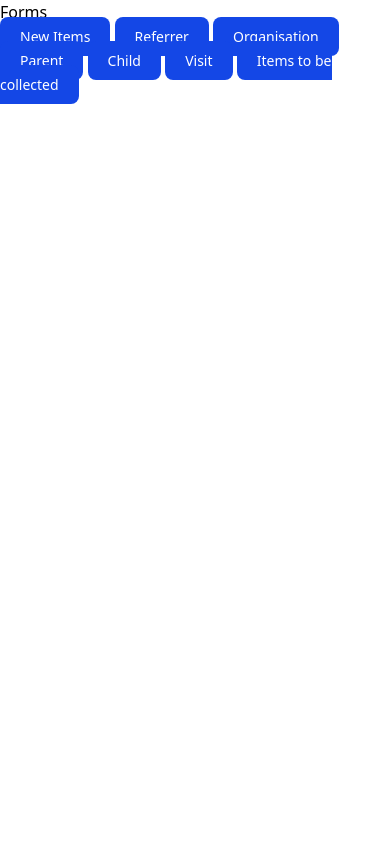
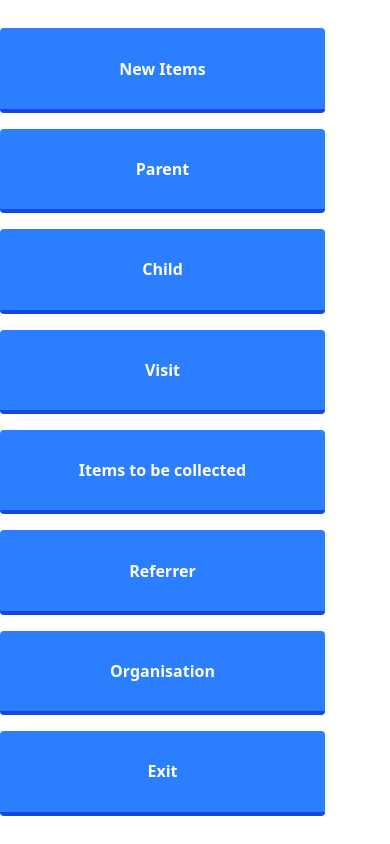
Before and after one commit to nrstirzaker/JigsawMenuServer, a website: page public/staff.html in a window 390 px wide. Drawn offline with nearby package versions, Linux system fonts and the light colour scheme.

Commit message:
Made the UI nicer and applied a responsive design

```diff
--- a/public/staff.html
+++ b/public/staff.html
@@ -5,14 +5,14 @@
     <script src="https://cdn.jsdelivr.net/npm/@tailwindcss/browser@4"></script>
 </head>
 <html>
-    <h2>Forms</h2>
-    <div class = "menu">
-        <a class = "text-white bg-blue-700 hover:bg-blue-800 focus:ring-4 focus:ring-blue-300 font-medium rounded-lg text-sm px-5 py-2.5 dark:bg-blue-600 dark:hover:bg-blue-700 focus:outline-none dark:focus:ring-blue-800" href = "https://lighthouse-jigsaw-hub.net/dashboard/#/nc/form/6db39ccb-643e-4e6d-831a-e9abf5445947">New Items</a>
-        <a class = "text-white bg-blue-700 hover:bg-blue-800 focus:ring-4 focus:ring-blue-300 font-medium rounded-lg text-sm px-5 py-2.5 dark:bg-blue-600 dark:hover:bg-blue-700 focus:outline-none dark:focus:ring-blue-800" href = "https://lighthouse-jigsaw-hub.net/dashboard/#/nc/form/8bfef796-f2a6-404b-9923-9afaceb1760d">Referrer</a>
-        <a class = "text-white bg-blue-700 hover:bg-blue-800 focus:ring-4 focus:ring-blue-300 font-medium rounded-lg text-sm px-5 py-2.5 dark:bg-blue-600 dark:hover:bg-blue-700 focus:outline-none dark:focus:ring-blue-800" href = "https://lighthouse-jigsaw-hub.net/dashboard/#/nc/form/9fbb06ed-1adc-44cc-b796-9370dc8641a2">Organisation</a>
-        <a class = "text-white bg-blue-700 hover:bg-blue-800 focus:ring-4 focus:ring-blue-300 font-medium rounded-lg text-sm px-5 py-2.5 dark:bg-blue-600 dark:hover:bg-blue-700 focus:outline-none dark:focus:ring-blue-800" href = "https://lighthouse-jigsaw-hub.net/dashboard/#/nc/form/ae1ab15c-f172-4b6d-ba47-b5509b804422">Parent</a>
-        <a class = "text-white bg-blue-700 hover:bg-blue-800 focus:ring-4 focus:ring-blue-300 font-medium rounded-lg text-sm px-5 py-2.5 dark:bg-blue-600 dark:hover:bg-blue-700 focus:outline-none dark:focus:ring-blue-800" href = "https://lighthouse-jigsaw-hub.net/dashboard/#/nc/form/7fb5e854-a13b-49ef-aaa4-c74e829efa00">Child</a>
-        <a class = "text-white bg-blue-700 hover:bg-blue-800 focus:ring-4 focus:ring-blue-300 font-medium rounded-lg text-sm px-5 py-2.5 dark:bg-blue-600 dark:hover:bg-blue-700 focus:outline-none dark:focus:ring-blue-800" href = "https://lighthouse-jigsaw-hub.net/dashboard/#/nc/form/4b8d3315-1947-4c0a-8cbd-d7afcb1598d4">Visit</a>
-        <a class = "text-white bg-blue-700 hover:bg-blue-800 focus:ring-4 focus:ring-blue-300 font-medium rounded-lg text-sm px-5 py-2.5 dark:bg-blue-600 dark:hover:bg-blue-700 focus:outline-none dark:focus:ring-blue-800" href = "https://lighthouse-jigsaw-hub.net/dashboard/#/nc/form/409687ab-07b8-4932-86b2-647054da9e53">Items to be collected</a>
+    <div class = "h-screen w-screen content-center">
+        <button class = "bg-blue-500 hover:bg-blue-400 text-white font-bold py-2 px-4 border-b-4 border-blue-700 hover:border-blue-500 rounded w-5/6 h-1/10 mb-2 mt-2" onclick = "window.location = 'https://lighthouse-jigsaw-hub.net/dashboard/#/nc/form/6db39ccb-643e-4e6d-831a-e9abf5445947'">New Items</button>
+        <button class = "bg-blue-500 hover:bg-blue-400 text-white font-bold py-2 px-4 border-b-4 border-blue-700 hover:border-blue-500 rounded w-5/6 h-1/10 mb-2 mt-2" onclick = "window.location = 'https://lighthouse-jigsaw-hub.net/dashboard/#/nc/form/ae1ab15c-f172-4b6d-ba47-b5509b804422'">Parent</button>
+        <button class = "bg-blue-500 hover:bg-blue-400 text-white font-bold py-2 px-4 border-b-4 border-blue-700 hover:border-blue-500 rounded w-5/6 h-1/10 mb-2 mt-2" onclick = "window.location = 'https://lighthouse-jigsaw-hub.net/dashboard/#/nc/form/7fb5e854-a13b-49ef-aaa4-c74e829efa00'">Child</button>
+        <button class = "bg-blue-500 hover:bg-blue-400 text-white font-bold py-2 px-4 border-b-4 border-blue-700 hover:border-blue-500 rounded w-5/6 h-1/10 mb-2 mt-2" onclick = "window.location = 'https://lighthouse-jigsaw-hub.net/dashboard/#/nc/form/4b8d3315-1947-4c0a-8cbd-d7afcb1598d4'">Visit</button>
+        <button class = "bg-blue-500 hover:bg-blue-400 text-white font-bold py-2 px-4 border-b-4 border-blue-700 hover:border-blue-500 rounded w-5/6 h-1/10 mb-2 mt-2" onclick = "window.location = 'https://lighthouse-jigsaw-hub.net/dashboard/#/nc/form/409687ab-07b8-4932-86b2-647054da9e53'">Items to be collected</button>
+        <button class = "bg-blue-500 hover:bg-blue-400 text-white font-bold py-2 px-4 border-b-4 border-blue-700 hover:border-blue-500 rounded w-5/6 h-1/10 mb-2 mt-2" onclick = "window.location = 'https://lighthouse-jigsaw-hub.net/dashboard/#/nc/form/8bfef796-f2a6-404b-9923-9afaceb1760d'">Referrer</button>
+        <button class = "bg-blue-500 hover:bg-blue-400 text-white font-bold py-2 px-4 border-b-4 border-blue-700 hover:border-blue-500 rounded w-5/6 h-1/10 mb-2 mt-2" onclick = "window.location = 'https://lighthouse-jigsaw-hub.net/dashboard/#/nc/form/9fbb06ed-1adc-44cc-b796-9370dc8641a2'">Organisation</button>
+        <button class = "bg-blue-500 hover:bg-blue-400 text-white font-bold py-2 px-4 border-b-4 border-blue-700 hover:border-blue-500 rounded w-5/6 h-1/10 mb-2 mt-2" onclick = "document.location = 'index.html'">Exit</button>
     </div>
 </html>
```
Also changed, not shown: public/index.html (+4 -5 lines), public/parent.html (+6 -6 lines), public/referrer.html (+4 -4 lines).
